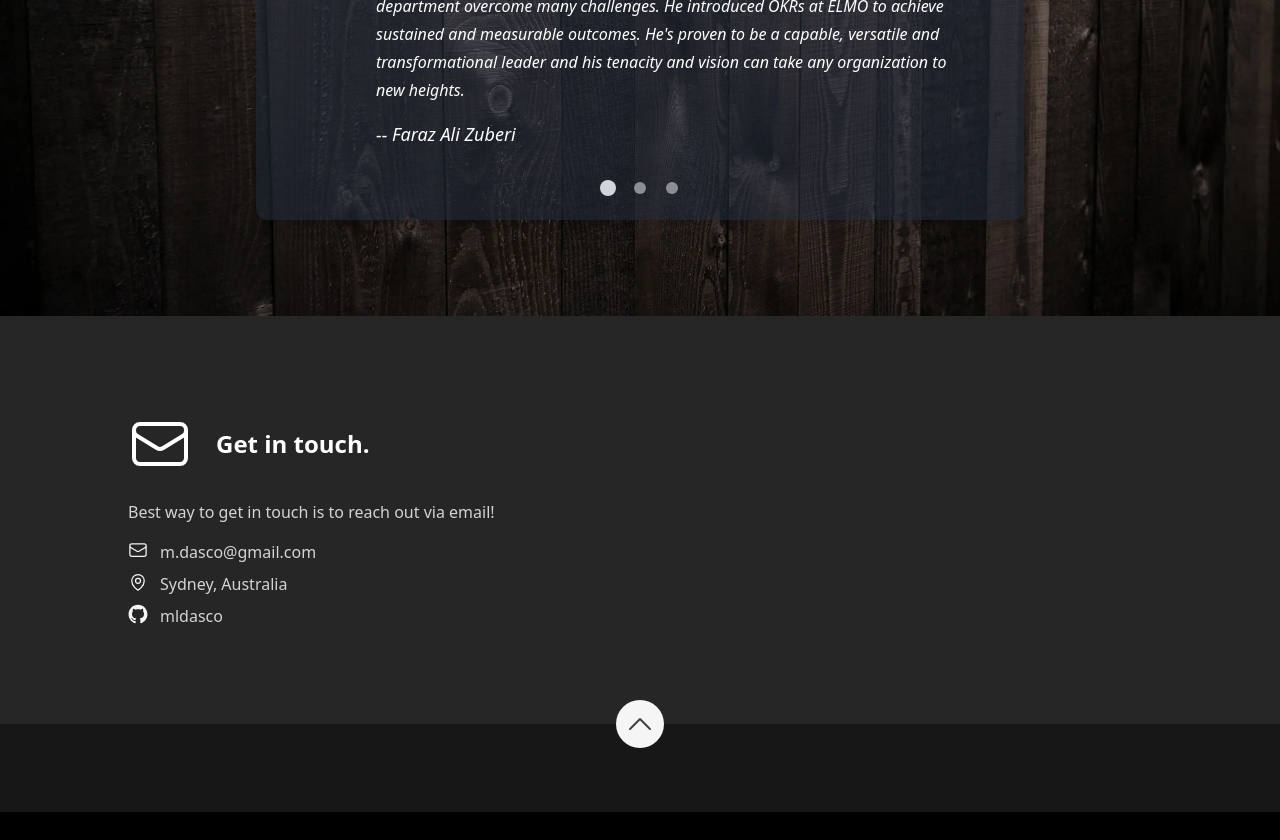
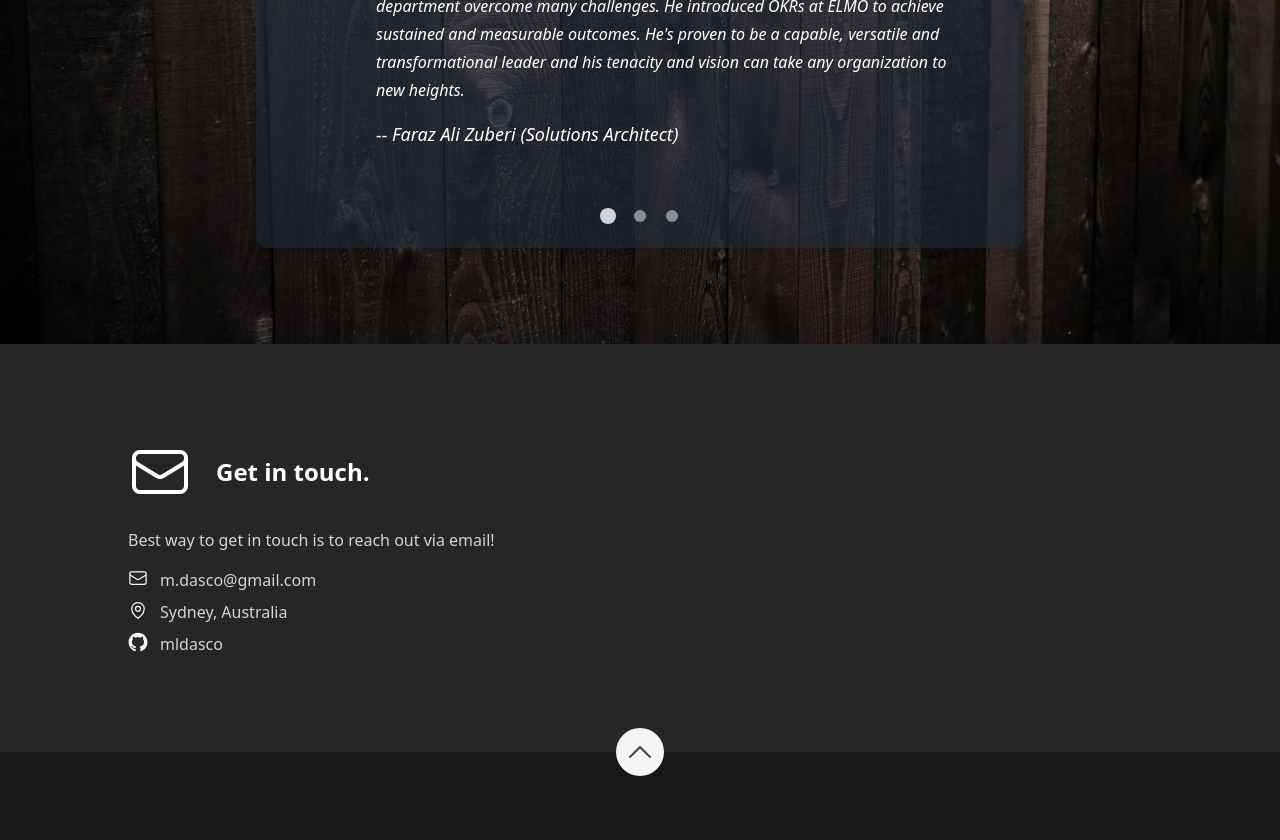
Before and after one commit to mldasco/dasco.me, a Next.js app: page / in a window 1280 px wide. Shown: the part 3440-4280 px from the top of the page. Before the commit the page ends 4252 px from the top, so only its background shows below. Built offline with nearby package versions, Linux system fonts and the light colour scheme.

Commit message:
Adding in new testimonials

```diff
--- a/src/data/data.tsx
+++ b/src/data/data.tsx
@@ -341,19 +341,19 @@ export const testimonial: TestimonialSection = {
   imageSrc: testimonialImage,
   testimonials: [
     {
-      name: 'Faraz Ali Zuberi',
+      name: 'Faraz Ali Zuberi (Solutions Architect)',
       text: 'Dasco has been one of the most influential and inspiring mentors at ELMO. As Head of Engineering, he\'s overseen a complete transformation of ELMO\'s R&D department with strong focus on high quality engineering. Following his vision, our autonomous teams went from monolith to microservices, introduced trunk-based development, upgraded legacy systems and built critical platform tools that will service our R&D for years to come. He is an excellent communicator and a patient listener. His knack for bringing teams together has seen our department overcome many challenges. He introduced OKRs at ELMO to achieve sustained and measurable outcomes. He\'s proven to be a capable, versatile and transformational leader and his tenacity and vision can take any organization to new heights.',
       image: 'https://media.licdn.com/dms/image/C4D03AQHGfdSopoRs9A/profile-displayphoto-shrink_200_200/0/1516484293739?e=1696464000&v=beta&t=zVpeor38LZMBZbPasiO-LZoeaedEAn9JsTpF9Mw47-I',
     },
     {
-      name: 'Dinesh Gurram',
-      text: 'Damn he\'s good.',
-      image: 'https://media.licdn.com/dms/image/C5103AQHnee3_0hkr_g/profile-displayphoto-shrink_100_100/0/1552312238708?e=1696464000&v=beta&t=GF2_hhme6ViMoKsowzESfHLmu3BjYnBRsmKMaKVKBHAhttps://cloudflare-ipfs.com/ipfs/Qmd3W5DuhgHirLHGVixi6V76LhCkZUz6pnFt5AJBiyvHye/avatar/14.jpg',
+      name: 'Dinesh Gurram (Head of Engineering)',
+      text: 'My career has been closely intertwined with Dasco’s. I’ve worked closely with him in a number of roles over the years and witnessed his growth into an astute, practical and down-to-earth technology leader. He is as comfortable guiding and debating architecture, as he is presenting fearlessly to the C suite, as he is building up talented teams. Definitely one of a kind.',
+      image: 'https://media.licdn.com/dms/image/C5103AQHnee3_0hkr_g/profile-displayphoto-shrink_100_100/0/1552312238708?e=1696464000&v=beta&t=GF2_hhme6ViMoKsowzESfHLmu3BjYnBRsmKMaKVKBHA',
     },
     {
-      name: 'Samuel Sun',
-      text: 'ToDo',
-      image: 'https://www.linkedin.com/in/samuel-sun-sydney?miniProfileUrn=urn%3Ali%3Afs_miniProfile%3AACoAAAH3deEB99_p3FHsykjdZLgi1huOQKKbKTA&lipi=urn%3Ali%3Apage%3Ad_flagship3_search_srp_all%3BhrRQiV3sSximsT%2FuaeTFXg%3D%3D',
+      name: 'Samuel Sun (CTO)',
+      text: 'Dasco has demonstrated exemplary leadership as the Head of Development at ELMO. His expansive knowledge base and profound experience in engineering have been instrumental in delivering tremendous benefits to our team. During the scale-up phase, his significant contributions to research and development have played a crucial role in shaping the direction and success of the company. As an adept and humble leader, Dasco has nurtured and grown a cadre of reliable leaders within the team, fostering an environment of collaboration and excellence. By implementing robust engineering practices and processes, he guided us seamlessly through the critical 1 to N growth phase at ELMO. It was an honour to work alongside him on this journey, witnessing firsthand his impact on our organisation. His leadership continues to resonate as a hallmark of professionalism and innovation.',
+      image: 'https://media.licdn.com/dms/image/C4E03AQEVY4F1WIZsXg/profile-displayphoto-shrink_100_100/0/1516350099420?e=1697068800&v=beta&t=pEy_XeiDGK0LDv3BCaXtg1Z56fDiHD34A9xwLtgRNC0',
     },
   ],
 };
```
Also changed, not shown: 1 other file (tests, documents, lock files or other folders).
